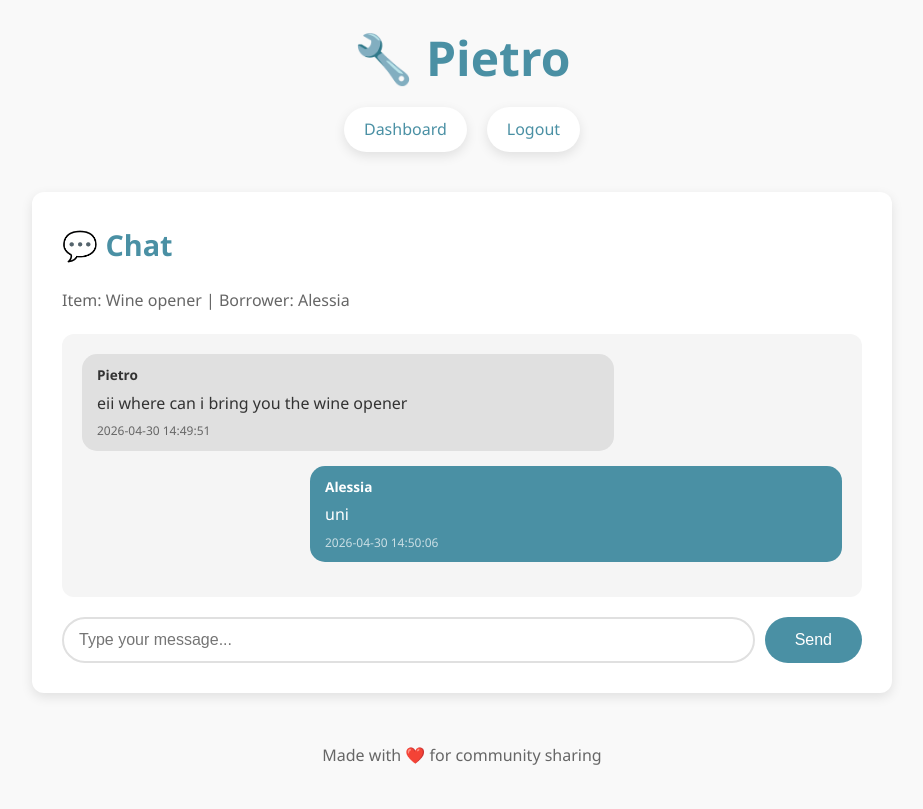
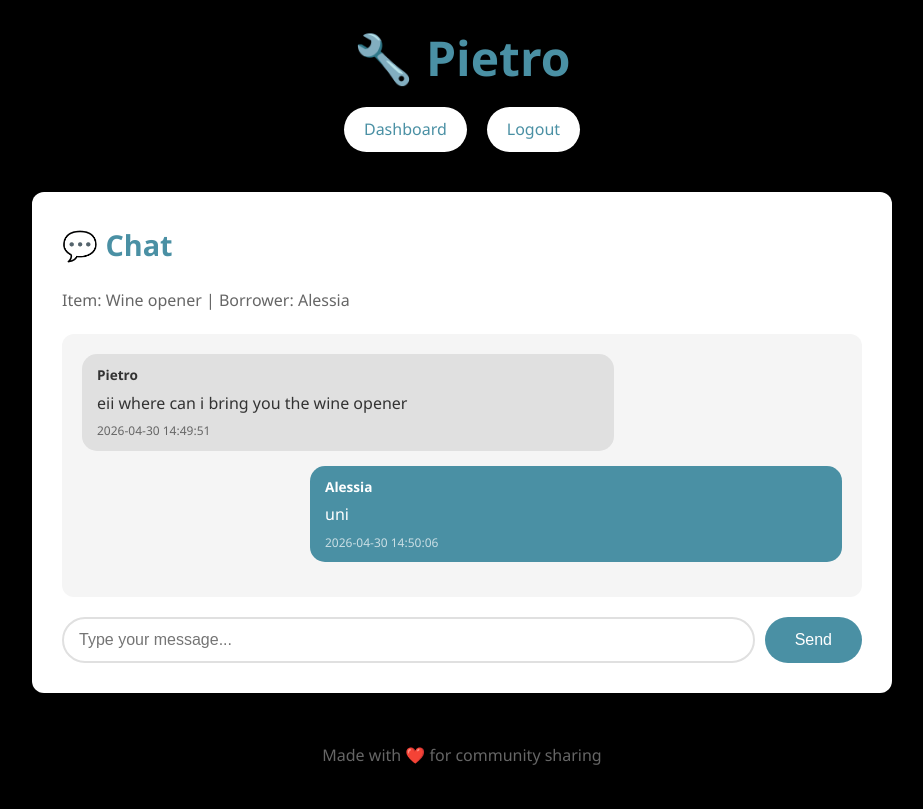
Before and after one commit to san-pietrino/Pietro-Project, a Flask app: page /chat/2 in a window 1280 px wide. Shown: the whole page, without its empty margins (178-1101 px from the left). Run offline with Flask 2, Linux system fonts and the light colour scheme; a user stored in the database is signed in; data comes from the database, SQL or seed files in the repository.

Commit message:
background color changed to black, primary color

```diff
--- a/static/style.css
+++ b/static/style.css
@@ -4,7 +4,7 @@
 :root {
     --primary-color: #4a90a4;
     --secondary-color: #f5a623;
-    --background-color: #f9f9f9;
+    --background-color: #000000;
     --card-background: #ffffff;
     --text-color: #333333;
     --text-light: #666666;
```
